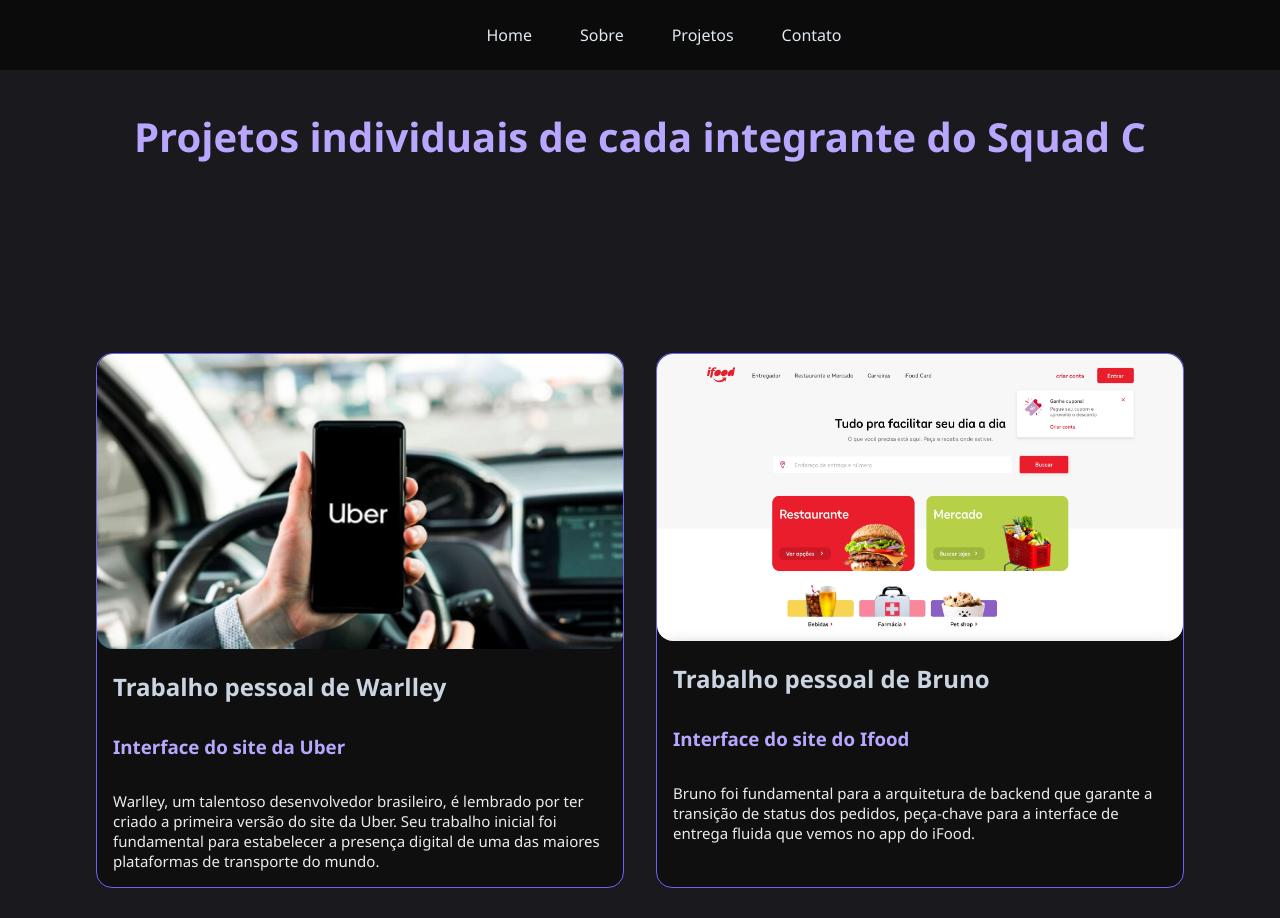
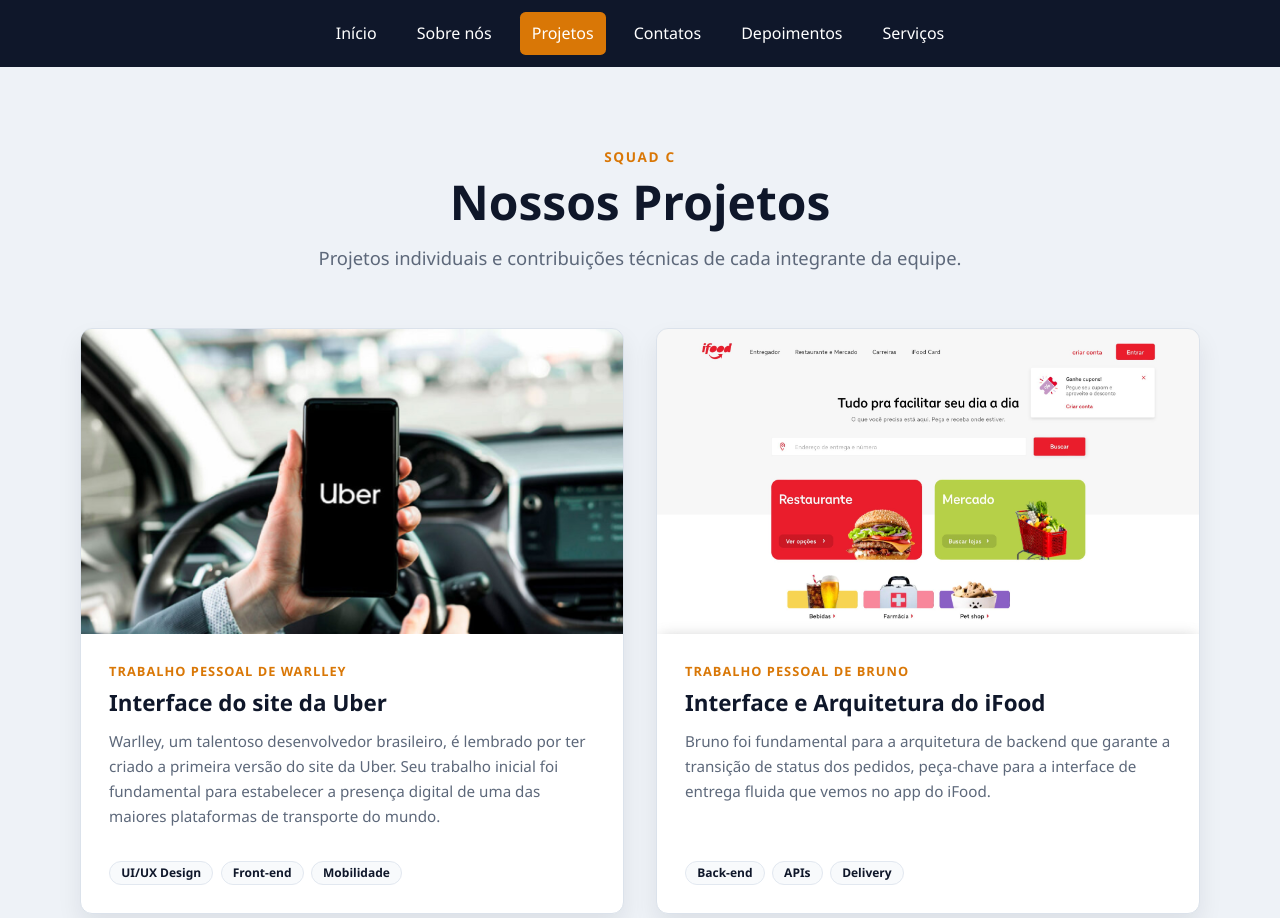
Before and after one commit to Warlley149/ATIVIDADE_REFATORACAO_COM_IA-SQUAD-C, a plain HTML site: page projetos.html in a window 1280 px wide. Shown: the top 918 px of the page. Drawn offline with Linux system fonts and the light colour scheme.

Commit message:
feat: tentativa 1 de estilização e refatoração da página projetos

```diff
--- a/projetos.html
+++ b/projetos.html
@@ -3,100 +3,113 @@
 <html lang="pt-BR">
 <head>
   <meta charset="UTF-8" />
+  <meta name="viewport" content="width=device-width, initial-scale=1.0" />
+  <link rel="stylesheet" href="styles/home.css" />
   <link rel="stylesheet" href="styles/projetos.css" />
   <title>Projetos - Squad C</title>
 </head>
 <body>
   <header>
-      <nav class="navbar">
+    <nav class="navbar" aria-label="Navegação principal">
       <ul>
-          <li class="menu">
-            <a href="#inicio">Home</a>
-          </li>
-
-          <li class="menu">
-            <a href="#sobre">Sobre</a>
-          </li>
-
-          <li class="menu">
-            <a href="#projetos">Projetos</a>
-          </li>
-
-          <li class="menu">
-            <a href="#contato">Contato</a>
-          </li>
+        <li><a href="index.html">Início</a></li>
+        <li><a href="sobre.html">Sobre nós</a></li>
+        <li><a href="projetos.html" aria-current="page">Projetos</a></li>
+        <li><a href="contato.html">Contatos</a></li>
+        <li><a href="depoimentos.html">Depoimentos</a></li>
+        <li><a href="servicos.html">Serviços</a></li>
       </ul>
     </nav>
+  </header>
 
-      <h1>Projetos individuais de cada integrante do Squad C</h1>
-    </header>
-    <main>
-      <section class="projetos">
-        <div class="cx-projetos">
-          <div class="cards">
-            <img src="img/Site-Uber.jpg" alt="Site-Uber" class="img-pj" />
-            <div class="cx-texto">
-              <h2>Trabalho pessoal de Warlley</h2>
-              <h3 class="pj-nome">Interface do site da Uber</h3>
-              <p class="pj">
-                Warlley, um talentoso desenvolvedor brasileiro, é lembrado por
-                ter criado a primeira versão do site da Uber. Seu trabalho
-                inicial foi fundamental para estabelecer a presença digital de
-                uma das maiores plataformas de transporte do mundo.
+  <main id="projetos">
+    <section class="projetos-intro" aria-labelledby="titulo-projetos">
+      <div class="intro">
+        <p class="eyebrow">Squad C</p>
+        <h1 id="titulo-projetos">Nossos Projetos</h1>
+        <p class="descricao">Projetos individuais e contribuições técnicas de cada integrante da equipe.</p>
+      </div>
+    </section>
+
+    <section class="projetos-secao" aria-label="Lista de projetos individuais">
+      <div class="projetos-grid">
+        <article class="projeto-card">
+          <div class="projeto-img-wrapper">
+            <img src="img/Site-Uber.jpg" alt="Interface do site da Uber desenvolvida por Warlley" class="projeto-img" loading="lazy" />
+          </div>
+          <div class="projeto-conteudo">
+            <p class="projeto-autor">Trabalho pessoal de Warlley</p>
+            <h2>Interface do site da Uber</h2>
+            <p class="projeto-descricao">
+              Warlley, um talentoso desenvolvedor brasileiro, é lembrado por ter criado a primeira versão do site da Uber. Seu trabalho inicial foi fundamental para estabelecer a presença digital de uma das maiores plataformas de transporte do mundo.
             </p>
+            <div class="projeto-tags">
+              <span class="tag">UI/UX Design</span>
+              <span class="tag">Front-end</span>
+              <span class="tag">Mobilidade</span>
             </div>
           </div>
+        </article>
 
-          <div class="cards">
-            <img src="img/ifood_novo.jpg" alt="Site-ifood" class="img-pj" />
-            <div class="cx-texto">
-              <h2>Trabalho pessoal de Bruno</h2>
-              <h3 class="pj-nome">Interface do site do Ifood</h3>
-              <p class="pj">
-                Bruno foi fundamental para a arquitetura de backend que garante
-                a transição de status dos pedidos, peça-chave para a interface
-                de entrega fluida que vemos no app do iFood.
+        <article class="projeto-card">
+          <div class="projeto-img-wrapper">
+            <img src="img/ifood_novo.jpg" alt="Interface do site e app do iFood por Bruno" class="projeto-img" loading="lazy" />
+          </div>
+          <div class="projeto-conteudo">
+            <p class="projeto-autor">Trabalho pessoal de Bruno</p>
+            <h2>Interface e Arquitetura do iFood</h2>
+            <p class="projeto-descricao">
+              Bruno foi fundamental para a arquitetura de backend que garante a transição de status dos pedidos, peça-chave para a interface de entrega fluida que vemos no app do iFood.
             </p>
+            <div class="projeto-tags">
+              <span class="tag">Back-end</span>
+              <span class="tag">APIs</span>
+              <span class="tag">Delivery</span>
             </div>
           </div>
+        </article>
 
-          <div class="cards">
-            <img
-              src="img/mercadolivre-projeto.png"
-              alt="Site-mercadolivre"
-              class="img-pj"
-            />
-            <div class="cx-texto">
-              <h2>Trabalho pessoal de Alessandro</h2>
-              <h3 class="pj-nome">Interface do site do Ifood</h3>
-              <p class="pj">
-                Alessandro, um desenvolvedor-chave, foi o responsável por
-                desenhar a interface de demonstração de produtos no app Mercado
-                Livre. Seu trabalho foi essencial para otimizar a experiência do
-                usuário ao explorar e visualizar ofertas na plataforma.
+        <article class="projeto-card">
+          <div class="projeto-img-wrapper">
+            <img src="img/mercadolivre-projeto.png" alt="Interface de demonstração do Mercado Livre por Alessandro" class="projeto-img" loading="lazy" />
+          </div>
+          <div class="projeto-conteudo">
+            <p class="projeto-autor">Trabalho pessoal de Alessandro</p>
+            <h2>Interface do Mercado Livre</h2>
+            <p class="projeto-descricao">
+              Alessandro, um desenvolvedor-chave, foi o responsável por desenhar a interface de demonstração de produtos no app Mercado Livre. Seu trabalho foi essencial para otimizar a experiência do usuário ao explorar e visualizar ofertas na plataforma.
             </p>
+            <div class="projeto-tags">
+              <span class="tag">UX/UI</span>
+              <span class="tag">E-commerce</span>
+              <span class="tag">Mobile</span>
             </div>
           </div>
+        </article>
 
-          <div class="cards">
-            <img src="img/facebook.jpg" alt="Site-facebook" class="img-pj" />
-            <div class="cx-texto">
-              <h2>Trabalho pessoal de Luís</h2>
-              <h3 class="pj-nome">Interface do site do Ifood</h3>
-              <p class="pj">
-                Luís, um engenheiro backend de talento, foi crucial no
-                desenvolvimento da infraestrutura de login do Facebook. Seu
-                trabalho garantiu que a autenticação de milhões de usuários
-                fosse segura e instantânea na plataforma.
+        <article class="projeto-card">
+          <div class="projeto-img-wrapper">
+            <img src="img/facebook.jpg" alt="Infraestrutura de autenticação do Facebook por Luís" class="projeto-img" loading="lazy" />
+          </div>
+          <div class="projeto-conteudo">
+            <p class="projeto-autor">Trabalho pessoal de Luís</p>
+            <h2>Infraestrutura de Login do Facebook</h2>
+            <p class="projeto-descricao">
+              Luís, um engenheiro backend de talento, foi crucial no desenvolvimento da infraestrutura de login do Facebook. Seu trabalho garantiu que a autenticação de milhões de usuários fosse segura e instantânea na plataforma.
             </p>
+            <div class="projeto-tags">
+              <span class="tag">Segurança</span>
+              <span class="tag">Autenticação</span>
+              <span class="tag">Sistemas Críticos</span>
             </div>
           </div>
+        </article>
       </div>
     </section>
   </main>
 
-    <footer>
-      <i class="direita">Criado por Bruno & Alessandro</i>
+  <footer class="site-footer">
+    <p>Criado por <strong>Bruno &amp; Alessandro</strong> &bull; Squad C</p>
   </footer>
 </body>
 </html>
--- a/styles/projetos.css
+++ b/styles/projetos.css
@@ -1,109 +1,205 @@
-* {
-  margin: 0;
-  padding: 0;
-  margin: 0;
+/* ==========================================================================
+   Projetos - Squad C
+   Estilos específicos da página de projetos, alinhados ao design system padrão
+   ========================================================================== */
+
+:root {
+  --navy: #0f172a;
+  --ink: #172033;
+  --muted: #5d687a;
+  --surface: #ffffff;
+  --background: #eef2f7;
+  --accent: #d97706;
+  --border: #dbe2eb;
+  --shadow: 0 0.75rem 1.5rem rgb(15 23 42 / 8%);
+  --shadow-hover: 0 1rem 2.25rem rgb(15 23 42 / 14%);
+  --tag-bg: #f8fafc;
+  --tag-border: #e2e8f0;
 }
 
-body {
-  font-family: "Segoe UI", Tahoma, Geneva, Verdana, sans-serif;
-  background: #1A1A1E;
+#projetos {
+  width: min(100% - 2rem, 1120px);
+  margin: 0 auto;
+  padding: clamp(2.5rem, 7vw, 5rem) 0 2rem;
 }
 
-.navbar {
-  position: fixed;
-  top: 0;
-  background: #0B0B0B;
-  width: 100%;
-  z-index: 100;
-  padding: 1.5rem;
+/* Introdução da página */
+.projetos-intro .intro {
+  max-width: 680px;
+  margin: 0 auto clamp(2rem, 5vw, 3.5rem);
+  text-align: center;
 }
 
-ul {
-  display: flex;
-  justify-content: center;
-  list-style: none;
-  gap: 3rem;
+.eyebrow {
+  margin: 0 0 0.5rem;
+  color: var(--accent);
+  font-size: 0.85rem;
+  font-weight: 700;
+  letter-spacing: 0.12em;
+  text-transform: uppercase;
 }
 
-a {
-  color: #e2e8f0;
-  text-decoration: none;
-  font-weight: 500;
-  position: relative;
-  padding: 0.5rem 0;
+.projetos-intro h1 {
+  margin: 0;
+  color: var(--navy);
+  font-size: clamp(1.8rem, 4vw, 3rem);
+  line-height: 1.15;
+  font-weight: 800;
 }
 
-a:hover {
-  background: #6C63FF;
-  border-radius: 10px;
+.descricao {
+  margin: 0.85rem 0 0;
+  color: var(--muted);
+  font-size: clamp(1rem, 2vw, 1.15rem);
+  line-height: 1.6;
 }
 
-h1 {
-  margin-top: 80px;
-  padding: 1.8rem;
-  text-align: center;
-  font-size: 2.5rem;
-  color: #B9A7FF;
+/* Grade de Projetos */
+.projetos-grid {
+  display: grid;
+  grid-template-columns: repeat(2, minmax(0, 1fr));
+  gap: clamp(1.25rem, 3vw, 2rem);
 }
 
-h2 {
-  padding: 1rem;
-  text-align: start;
-  font-size: 1.5rem;
-  color: #CBD5E1;
+/* Cartões de Projeto */
+.projeto-card {
+  display: flex;
+  flex-direction: column;
+  overflow: hidden;
+  background: var(--surface);
+  border: 1px solid var(--border);
+  border-radius: 0.75rem;
+  box-shadow: var(--shadow);
+  transition: transform 0.25s ease, box-shadow 0.25s ease, border-color 0.25s ease;
 }
 
-.projetos {
-  padding: 10rem 6rem;
+.projeto-card:hover {
+  transform: translateY(-4px);
+  box-shadow: var(--shadow-hover);
+  border-color: #cbd5e1;
 }
 
-.cx-projetos {
-    display: grid;
-    grid-template-columns: repeat(auto-fit, minmax(400px, 1fr));
-    gap: 2rem;
-    margin: 0 auto;
+/* Imagem do Projeto */
+.projeto-img-wrapper {
+  position: relative;
+  width: 100%;
+  aspect-ratio: 16 / 9;
+  overflow: hidden;
+  background: #cbd5e1;
 }
 
-.img-pj {
-  height: auto;
+.projeto-img {
+  display: block;
   width: 100%;
+  height: 100%;
   object-fit: cover;
-  border-radius: 16px;
+  transition: transform 0.35s ease;
 }
 
-.cards {
-  background: #0F0F0F;
-  border: 0.5px solid #6C63FF;
-  border-radius: 16px;
+.projeto-card:hover .projeto-img {
+  transform: scale(1.025);
 }
 
-.cards:hover {
-  box-shadow: 0 10px 20px rgba(79, 70, 229, 0.2);
-  transform: translateY(-5px) scale(1);
-  transition: all 0.2s ease;
-  cursor: pointer;
+/* Conteúdo do Cartão */
+.projeto-conteudo {
+  display: flex;
+  flex-direction: column;
+  flex-grow: 1;
+  padding: clamp(1.25rem, 2.5vw, 1.75rem);
 }
 
-.cx-textos {
-  padding: 3rem;
+.projeto-autor {
+  margin: 0 0 0.5rem;
+  color: var(--accent);
+  font-size: 0.8rem;
+  font-weight: 700;
+  letter-spacing: 0.08em;
+  text-transform: uppercase;
 }
 
-.pj-nome {
-  padding: 1rem;
-  text-align: start;
-  color: #B9A7FF;
-  line-height: 1.50rem;
+.projeto-conteudo h2 {
+  margin: 0 0 0.75rem;
+  color: var(--navy);
+  font-size: clamp(1.15rem, 2vw, 1.4rem);
+  font-weight: 700;
+  line-height: 1.3;
 }
 
-.pj {
-  padding: 1rem;
-  text-align: start;
-  color: #ECECEC;
-  font-size: 15px;
-  font-weight: 500;
+.projeto-descricao {
+  margin: 0 0 1.5rem;
+  color: var(--muted);
+  font-size: 0.95rem;
+  line-height: 1.65;
+  flex-grow: 1;
 }
 
-footer {
-  text-align: end;
-  color: #e2e8f0;
+/* Tags de Habilidades e Tecnologias */
+.projeto-tags {
+  display: flex;
+  flex-wrap: wrap;
+  gap: 0.45rem;
+  margin-top: auto;
+  padding-top: 0.5rem;
 }
+
+.tag {
+  display: inline-block;
+  padding: 0.3rem 0.7rem;
+  color: var(--navy);
+  background: var(--tag-bg);
+  border: 1px solid var(--tag-border);
+  border-radius: 9999px;
+  font-size: 0.75rem;
+  font-weight: 600;
+  line-height: 1;
+  transition: background-color 0.2s ease, border-color 0.2s ease;
+}
+
+.projeto-card:hover .tag {
+  background: #ffffff;
+  border-color: #cbd5e1;
+}
+
+/* Rodapé */
+.site-footer {
+  margin-top: clamp(3rem, 6vw, 5rem);
+  padding: 2rem 1rem 3rem;
+  text-align: center;
+  border-top: 1px solid var(--border);
+}
+
+.site-footer p {
+  margin: 0;
+  color: var(--muted);
+  font-size: 0.9rem;
+}
+
+.site-footer strong {
+  color: var(--ink);
+}
+
+/* Responsividade */
+@media (max-width: 820px) {
+  .projetos-grid {
+    grid-template-columns: 1fr;
+  }
+
+  .projeto-img-wrapper {
+    aspect-ratio: 16 / 9;
+  }
+}
+
+@media (max-width: 480px) {
+  #projetos {
+    width: min(100% - 1.25rem, 1120px);
+    padding-top: 2rem;
+  }
+
+  .projeto-conteudo {
+    padding: 1.15rem;
+  }
+
+  .projeto-conteudo h2 {
+    font-size: 1.2rem;
+  }
+}
```
Lines whose indentation alone changed are shown as unchanged.
